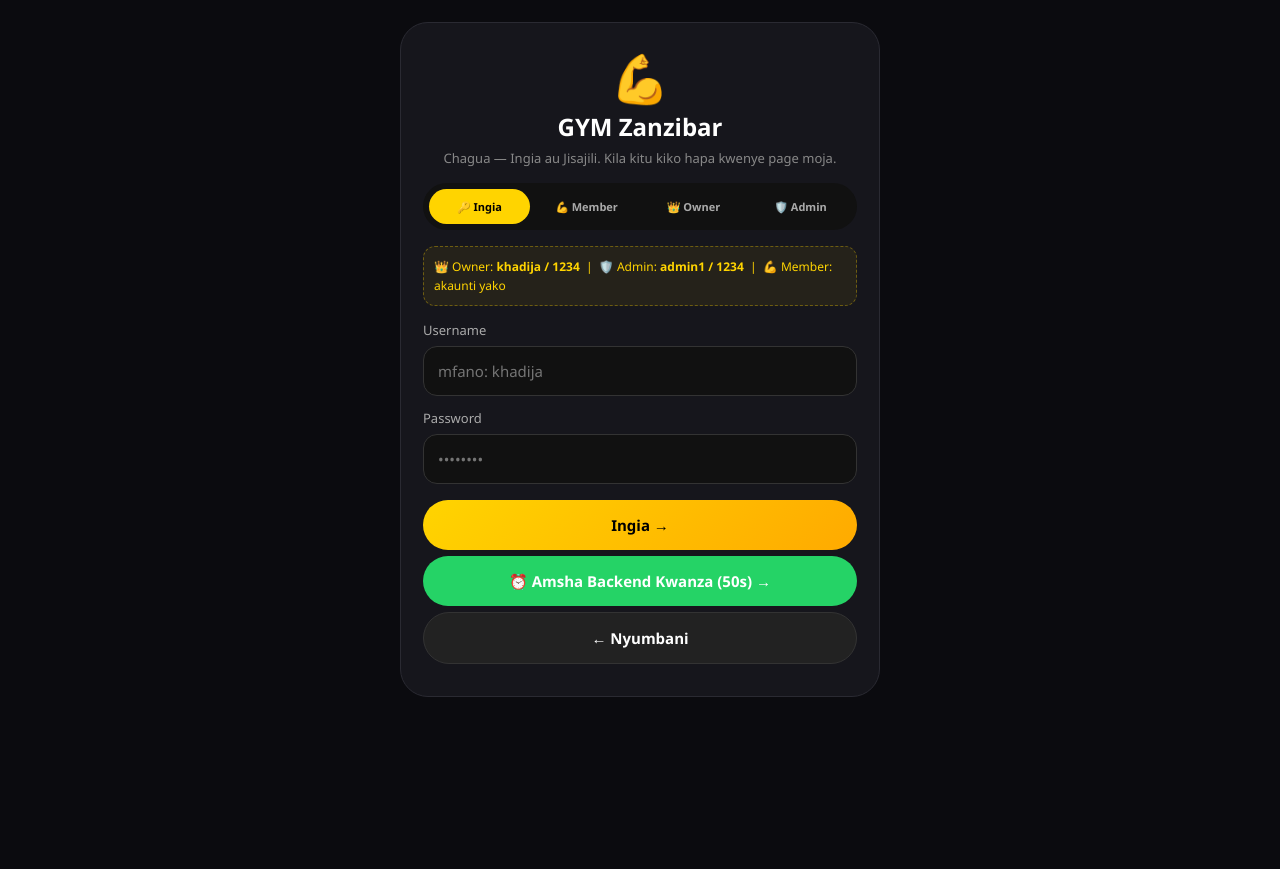
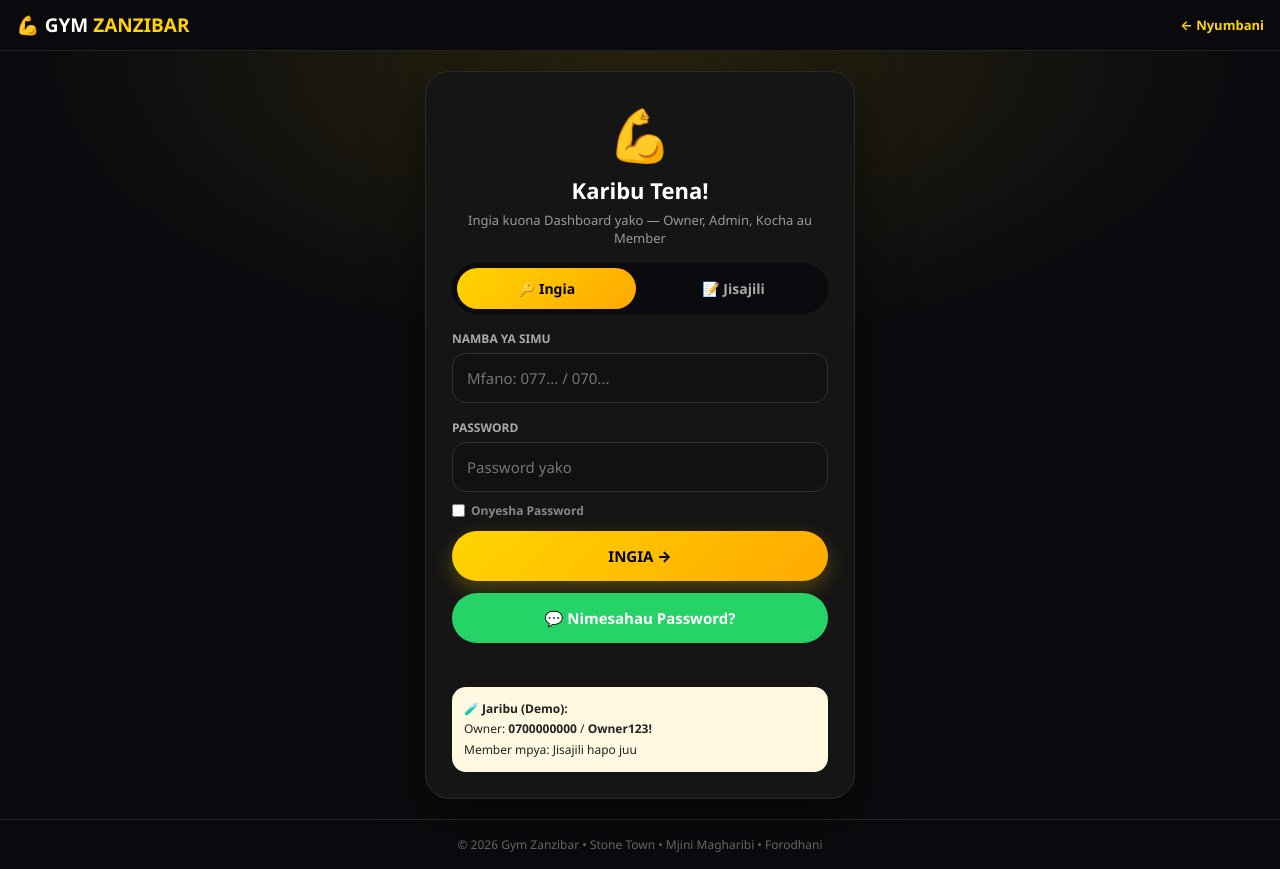
Before and after one commit to khadija05/gym_groups, a Spring Boot app: page /login.html in a window 1280 px wide. Before the commit the page ends 697 px from the top, so only its background shows below. Run offline with Spring Boot 4, Linux system fonts and the light colour scheme; the visitor is signed in with stand-in values (Sample User, id 1); some of the project's set-up classes (security, data sources, template engines, error pages and the like) are left out, and stand-ins take their place.

Commit message:
Refactor login.html for improved structure and style

```diff
--- a/src/main/resources/static/login.html
+++ b/src/main/resources/static/login.html
@@ -1,158 +1,120 @@
-<!DOCTYPE html><html lang="sw"><head><meta charset="UTF-8"><meta name="viewport" content="width=device-width,initial-scale=1,maximum-scale=1"><title>GYM Zanzibar - Ingia / Jisajili</title>
+<!DOCTYPE html>
+<html lang="sw">
+<head>
+<meta charset="UTF-8">
+<meta name="viewport" content="width=device-width,initial-scale=1,maximum-scale=1">
+<title>Ingia - 💪 GYM ZANZIBAR</title>
 <style>
-*{box-sizing:border-box;margin:0;padding:0;font-family:'Segoe UI',system-ui}
-body{background:#0B0B0F;color:#fff;min-height:100vh;display:flex;align-items:flex-start;justify-content:center;padding:12px}
-.box{width:100%;max-width:480px;background:#16161C;border:1px solid #2A2A32;padding:22px;border-radius:28px;margin-top:10px}
-h2{text-align:center;font-size:24px}.sub{text-align:center;color:#888;font-size:13px;margin:6px 0 14px;line-height:1.5}
-.tabs{display:grid;grid-template-columns:1fr 1fr 1fr 1fr;gap:6px;background:#111;padding:6px;border-radius:999px;margin-bottom:16px}
-.tab{padding:10px 4px;border:none;border-radius:999px;background:transparent;color:#aaa;font-weight:700;font-size:11px;cursor:pointer}
-.tab.active{background:#FFD400;color:#000}
-label{font-size:13px;color:#aaa}
-input,select{width:100%;padding:14px;border:1px solid #333;border-radius:14px;margin:6px 0 10px;background:#111;color:#fff;font-size:15px;outline:none}input:focus,select:focus{border-color:#FFD400}
-.btn{width:100%;padding:15px;border:none;border-radius:999px;font-weight:800;cursor:pointer;font-size:15px;margin-top:6px}.btn-yellow{background:linear-gradient(135deg,#FFD400,#FFAA00);color:#000}.btn-green{background:#25D366;color:#fff}.btn-dark{background:#222;color:#fff;border:1px solid #333}.btn:disabled{opacity:.6}
-.msg{padding:12px;border-radius:12px;font-size:13px;margin:10px 0;display:none;text-align:center;line-height:1.5;white-space:pre-line}.msg.err{display:block;background:#FF2D0022;color:#FF6B6B;border:1px solid #FF2D00}.msg.ok{display:block;background:#25D36622;color:#25D366;border:1px solid #25D366}
-.hint{background:#FFD40011;border:1px dashed #FFD40055;padding:10px;border-radius:12px;font-size:12px;color:#FFD400;line-height:1.6;margin-bottom:12px}
-.debug{margin-top:10px;font-size:11px;color:#666;text-align:center;word-break:break-all}
-.page{display:none}.page.active{display:block}
-.row{display:grid;grid-template-columns:1fr 1fr;gap:8px}
-</style></head><body>
-<div class="box">
-<div style="text-align:center;font-size:48px">💪</div>
-<h2>GYM Zanzibar</h2><p class="sub">Chagua — Ingia au Jisajili. Kila kitu kiko hapa kwenye page moja.</p>
-
-<div class="tabs">
-<button class="tab active" id="tab-login" onclick="showPage('login')">🔑 Ingia</button>
-<button class="tab" id="tab-member" onclick="showPage('member')">💪 Member</button>
-<button class="tab" id="tab-owner" onclick="showPage('owner')">👑 Owner</button>
-<button class="tab" id="tab-admin" onclick="showPage('admin')">🛡️ Admin</button>
-</div>
-
-<!-- INGIA -->
-<div id="page-login" class="page active">
-<div class="hint">👑 Owner: <b>khadija / 1234</b> &nbsp;|&nbsp; 🛡️ Admin: <b>admin1 / 1234</b> &nbsp;|&nbsp; 💪 Member: akaunti yako</div>
-<label>Username</label><input id="login-u" placeholder="mfano: khadija" autocomplete="username">
-<label>Password</label><input id="login-p" type="password" placeholder="••••••••" autocomplete="current-password">
-<div id="msg-login" class="msg"></div>
-<button class="btn btn-yellow" id="btn-login" onclick="doLogin()">Ingia →</button>
-<button class="btn btn-green" id="wakeBtn" onclick="wakeBackend()">⏰ Amsha Backend Kwanza (50s) →</button>
-</div>
-
-<!-- MEMBER -->
-<div id="page-member" class="page">
-<div class="hint">Jisajili kama Member. Utasubiri Owner akukubali ndipo uingie.</div>
-<label>Jina Kamili</label><input id="m-name" placeholder="mfano: Ali Juma">
-<label>Username</label><input id="m-u" placeholder="mfano: ali01">
-<label>Simu</label><input id="m-phone" placeholder="0777000000">
-<label>Gym Group</label><input id="m-gym" value="Zanzibar Gym">
-<label>Lengo</label><select id="m-goal"><option value="Kupunguza uzito">Kupunguza uzito</option><option value="Kujenga misuli">Kujenga misuli</option><option value="Afya / Fitness">Afya / Fitness</option></select>
-<label>Password</label><input id="m-p" type="password" placeholder="••••••••">
-<div id="msg-member" class="msg"></div>
-<button class="btn btn-yellow" id="btn-member" onclick="doRegMember()">Jisajili Member →</button>
-</div>
-
-<!-- OWNER -->
-<div id="page-owner" class="page">
-<div class="hint">Sajili Owner mara moja tu. Owner ndiye anayemiliki Gym. Baada ya kusajili, kumbuka Owner ID yako — Admin ataitumia.</div>
-<label>Jina Kamili</label><input id="o-name" placeholder="mfano: Khadija">
-<label>Username</label><input id="o-u" placeholder="mfano: khadija">
-<label>Simu</label><input id="o-phone" placeholder="0777000000">
-<label>Jina la Gym</label><input id="o-gym" value="Zanzibar Gym">
-<label>Password</label><input id="o-p" type="password" placeholder="••••••••">
-<div id="msg-owner" class="msg"></div>
-<button class="btn btn-yellow" id="btn-owner" onclick="doRegOwner()">Sajili Owner 👑 →</button>
-</div>
-
-<!-- ADMIN -->
-<div id="page-admin" class="page">
-<div class="hint">Admin anasajiliwa na Owner. Lazima ujue <b>Owner ID</b>. Kama Owner ni <b>khadija</b>, Owner ID yake ni <b>1</b>. Ukikosea, utasema "Owner hayupo".</div>
-<label>Owner ID (lazima)</label><input id="a-ownerId" placeholder="mfano: 1" inputmode="numeric">
-<label>Jina Kamili</label><input id="a-name" placeholder="mfano: Admin One">
-<label>Username</label><input id="a-u" placeholder="mfano: admin1">
-<label>Simu</label><input id="a-phone" placeholder="0777000000">
-<label>Password</label><input id="a-p" type="password" placeholder="••••••••">
-<div id="msg-admin" class="msg"></div>
-<button class="btn btn-yellow" id="btn-admin" onclick="doRegAdmin()">Sajili Admin 🛡️ →</button>
-</div>
-
-<button class="btn btn-dark" onclick="location.href='index.html'">← Nyumbani</button>
-<div id="debug" class="debug"></div>
-</div>
+*{box-sizing:border-box;margin:0;padding:0;font-family:'Segoe UI',system-ui,-apple-system}
+body{background:#0B0B0F;color:#fff;min-height:100vh;display:flex;flex-direction:column;overflow-x:hidden}
+a{color:#FFD400;text-decoration:none}
+.top{position:sticky;top:0;z-index:50;background:rgba(11,11,15,.95);backdrop-filter:blur(12px);border-bottom:1px solid #222;padding:12px 16px;display:flex;justify-content:space-between;align-items:center;gap:10px}
+.logo{font-size:19px;font-weight:900;white-space:nowrap}.logo span{color:#FFD400}
+.top a{font-size:13px;font-weight:700}
+.center{flex:1;display:flex;justify-content:center;align-items:center;padding:20px 14px;background:radial-gradient(600px 300px at 50% 0%,rgba(255,212,0,.12),transparent)}
+.box{background:#151515;border:1px solid #2A2A2A;width:100%;max-width:430px;padding:26px;border-radius:24px;box-shadow:0 20px 50px rgba(0,0,0,.5)}
+.box-logo{text-align:center;font-size:52px;margin-bottom:6px}
+.box h2{text-align:center;font-size:22px}
+.box p.sub{text-align:center;color:#999;font-size:13px;margin:6px 0 16px}
+.tabs{display:flex;gap:8px;background:#0B0B0F;padding:5px;border-radius:999px;margin-bottom:16px}
+.tabs button{flex:1;padding:11px;border:0;border-radius:999px;font-weight:800;cursor:pointer;font-size:14px;background:transparent;color:#aaa;transition:.2s}
+.tabs button.active{background:linear-gradient(135deg,#FFD400,#FFAA00);color:#000}
+label{font-size:12px;color:#aaa;font-weight:700;display:block;margin-top:10px}
+input,select{width:100%;padding:14px;border:1px solid #333;border-radius:14px;margin:6px 0;font-size:15px;background:#111;color:#fff;outline:none}
+input:focus{border-color:#FFD400}
+.show-pass{display:flex;align-items:center;gap:6px;font-size:12px;color:#888;margin:4px 0}
+.show-pass input{width:auto;margin:0}
+.btn{width:100%;padding:15px;border:none;border-radius:999px;font-weight:800;cursor:pointer;font-size:15px;display:flex;align-items:center;justify-content:center;gap:6px;margin-top:12px}
+.btn:active{transform:scale(.97)}
+.btn-yellow{background:linear-gradient(135deg,#FFD400,#FFAA00);color:#000;box-shadow:0 8px 20px rgba(255,212,0,.25)}
+.btn-green{background:#25D366;color:#fff}
+#msg{text-align:center;font-size:13px;margin-top:12px;min-height:18px;color:#ff6b6b}
+#msg.ok{color:#22c55e}
+.demo{background:#FFF8E1;color:#222;padding:12px;border-radius:14px;font-size:12px;line-height:1.7;margin-top:14px}
+.footer{text-align:center;padding:16px;color:#666;font-size:12px;border-top:1px solid #222}
+@media(max-width:600px){
+  .top{padding:10px 12px}.logo{font-size:17px}
+  .center{padding:14px 12px;align-items:flex-start;padding-top:22px}
+  .box{padding:20px 16px;border-radius:20px}.box-logo{font-size:44px}.box h2{font-size:20px}
+  .tabs button{padding:10px;font-size:13px}input{padding:13px;font-size:16px}.btn{padding:14px;font-size:14px}
+}
+@media(max-width:360px){.logo{font-size:15px}.box{padding:18px 12px}.box h2{font-size:18px}}
+</style>
+</head>
+<body>
+<div class="top"><div class="logo">💪 GYM <span>ZANZIBAR</span></div><a href="/index.html">← Nyumbani</a></div>
+<div class="center"><div class="box">
+  <div class="box-logo">💪</div>
+  <h2>Karibu Tena!</h2>
+  <p class="sub">Ingia kuona Dashboard yako — Owner, Admin, Kocha au Member</p>
+  <div class="tabs">
+    <button id="tLogin" class="active" onclick="showTab('login')">🔑 Ingia</button>
+    <button id="tReg" onclick="showTab('reg')">📝 Jisajili</button>
+  </div>
+  <div id="loginForm">
+    <label>NAMBA YA SIMU</label>
+    <input id="phone" placeholder="Mfano: 077... / 070..." inputmode="tel">
+    <label>PASSWORD</label>
+    <input id="pass" type="password" placeholder="Password yako">
+    <label class="show-pass"><input type="checkbox" onclick="document.getElementById('pass').type=this.checked?'text':'password'"> Onyesha Password</label>
+    <button class="btn btn-yellow" onclick="login()">INGIA →</button>
+    <button class="btn btn-green" onclick="location.href='https://wa.me/255887387001?text=Habari!%20Nimesahau%20password%20yangu'">💬 Nimesahau Password?</button>
+  </div>
+  <div id="regForm" style="display:none">
+    <label>JINA KAMILI</label>
+    <input id="rName" placeholder="Jina lako kamili">
+    <label>NAMBA YA SIMU</label>
+    <input id="rPhone" placeholder="077..." inputmode="tel">
+    <label>PASSWORD</label>
+    <input id="rPass" type="password" placeholder="Tengeneza password">
+    <label class="show-pass"><input type="checkbox" onclick="document.getElementById('rPass').type=this.checked?'text':'password'"> Onyesha Password</label>
+    <button class="btn btn-yellow" onclick="register()">JISAJILI →</button>
+  </div>
+  <p id="msg"></p>
+  <div class="demo"><b>🧪 Jaribu (Demo):</b><br>Owner: <b>0700000000</b> / <b>Owner123!</b><br>Member mpya: Jisajili hapo juu</div>
+</div></div>
+<div class="footer">© 2026 Gym Zanzibar • Stone Town • Mjini Magharibi • Forodhani</div>
 <script>
-const API_URL='https://gym-groups.onrender.com';
-function showPage(name){
-  document.querySelectorAll('.page').forEach(e=>e.classList.remove('active'));
-  document.querySelectorAll('.tab').forEach(e=>e.classList.remove('active'));
-  document.getElementById('page-'+name).classList.add('active');
-  document.getElementById('tab-'+name).classList.add('active');
-  document.getElementById('debug').textContent='';
+const API_URL='';
+function showTab(t){
+  document.getElementById('loginForm').style.display = t==='login'?'block':'none';
+  document.getElementById('regForm').style.display = t==='reg'?'block':'none';
+  document.getElementById('tLogin').classList.toggle('active', t==='login');
+  document.getElementById('tReg').classList.toggle('active', t==='reg');
+  document.getElementById('msg').innerText='';
 }
-function showMsg(id,t,ok=false){let e=document.getElementById(id);e.textContent=t;e.className='msg '+(ok?'ok':'err');}
-async function wakeBackend(){
-  let b=document.getElementById('wakeBtn'); b.disabled=true; b.textContent='⏳ Inaamsha... subiri 50s';
-  showMsg('msg-login','⏳ Backend imelala (Render Free). Inaamka... Subiri 50s.',true);
-  try{ let r=await fetch(API_URL+'/api/health',{cache:'no-store'}); let t=await r.text(); document.getElementById('debug').textContent='Health: '+t.substring(0,200); if(r.ok) showMsg('msg-login','✅ Backend Imeamka! Sasa Ingia.',true); else showMsg('msg-login','⚠️ '+t.substring(0,150)); }catch(e){ showMsg('msg-login','❌ Bado inaamka. Subiri 30s bonyeza tena.'); }
-  b.disabled=false; b.textContent='⏰ Amsha Backend Kwanza (50s) →';
+async function login(){
+  const phone=document.getElementById('phone').value.trim();
+  const password=document.getElementById('pass').value;
+  const msg=document.getElementById('msg');
+  if(!phone || !password){ msg.innerText='Jaza simu na password'; return; }
+  msg.innerText='Inaingia... ⏳'; msg.className='ok';
+  try{
+    const r=await fetch(API_URL+'/api/auth/login',{method:'POST',headers:{'Content-Type':'application/json'},body:JSON.stringify({phone,password})});
+    const d=await r.json();
+    if(!r.ok){ msg.innerText=d.error||'Imeshindikana kuingia'; msg.style.color='#ff6b6b'; return; }
+    localStorage.setItem('token',d.token);
+    localStorage.setItem('user',JSON.stringify(d.user));
+    location.href='/dashboard.html';
+  }catch(e){ msg.innerText='Server haipatikani. Jaribu tena.'; msg.style.color='#ff6b6b'; }
 }
-async function doLogin(){
-  let u=document.getElementById('login-u').value.trim(), p=document.getElementById('login-p').value;
-  if(!u||!p){showMsg('msg-login','Jaza username na password');return;}
-  let btn=document.getElementById('btn-login'); btn.disabled=true; btn.textContent='⏳ Inaingia...';
+async function register(){
+  const fullName=document.getElementById('rName').value.trim();
+  const phone=document.getElementById('rPhone').value.trim();
+  const password=document.getElementById('rPass').value;
+  const msg=document.getElementById('msg');
+  if(!fullName || !phone || !password){ msg.innerText='Jaza taarifa zote'; return; }
+  msg.innerText='Inajisajili... ⏳'; msg.className='ok';
   try{
-    let r=await fetch(API_URL+'/api/auth/login',{method:'POST',headers:{'Content-Type':'application/json'},body:JSON.stringify({username:u,password:p})});
-    let txt=await r.text(); document.getElementById('debug').textContent='Status: '+r.status+' | '+txt.substring(0,300);
-    if(txt.trim().startsWith('<')){showMsg('msg-login','❌ Backend imelala.\n1. Bonyeza Amsha Backend\n2. Subiri 50s\n3. Ingia tena'); btn.disabled=false; btn.textContent='Ingia →'; return;}
-    let d={}; try{d=JSON.parse(txt);}catch(e){showMsg('msg-login','❌ '+txt.substring(0,200)); btn.disabled=false; btn.textContent='Ingia →'; return;}
-    if(d.success){
-      let role=(d.role||'MEMBER').toUpperCase();
-      let userData={...d,role:role,username:u,userId:d.userId||d.id,ownerId:d.ownerId||d.id};
-      localStorage.setItem('gym_user',JSON.stringify(userData));
-      localStorage.setItem('gym_token','logged-in-'+Date.now());
-      showMsg('msg-login','✅ Karibu '+(d.name||d.username)+'! Inaelekea...',true);
-      setTimeout(()=>{ if(role==='OWNER') location.href='owner-dashboard.html'; else if(role==='ADMIN') location.href='admin-dashboard.html'; else location.href='dashboard.html'; },800); return;
-    }
-    showMsg('msg-login','❌ '+(d.message||'Imeshindikana'));
-  }catch(e){showMsg('msg-login','❌ Backend haijapatikana. Bonyeza Amsha Backend kwanza.');}
-  btn.disabled=false; btn.textContent='Ingia →';
+    const r=await fetch(API_URL+'/api/auth/register',{method:'POST',headers:{'Content-Type':'application/json'},body:JSON.stringify({fullName,phone,password})});
+    const d=await r.json();
+    if(!r.ok){ msg.innerText=d.error; msg.style.color='#ff6b6b'; return; }
+    msg.innerText='✅ Umejisajili! Ingia sasa'; msg.style.color='#22c55e';
+    showTab('login'); document.getElementById('phone').value=phone;
+  }catch(e){ msg.innerText='Server haipatikani. Jaribu tena.'; }
 }
-async function doRegMember(){
-  let name=document.getElementById('m-name').value.trim(),u=document.getElementById('m-u').value.trim(),phone=document.getElementById('m-phone').value.trim(),gymGroup=document.getElementById('m-gym').value.trim(),goal=document.getElementById('m-goal').value,p=document.getElementById('m-p').value;
-  if(!name||!u||!phone||!p){showMsg('msg-member','Jaza zote');return;}
-  let btn=document.getElementById('btn-member'); btn.disabled=true; btn.textContent='⏳ Inasajili...';
-  try{
-    let r=await fetch(API_URL+'/api/auth/register-member',{method:'POST',headers:{'Content-Type':'application/json'},body:JSON.stringify({name:name,username:u,phone:phone,password:p,gymGroup:gymGroup,goal:goal,plan:'JARIBIO'})});
-    let txt=await r.text(); document.getElementById('debug').textContent='Status: '+r.status+' | '+txt.substring(0,300);
-    let d={}; try{d=JSON.parse(txt);}catch(e){showMsg('msg-member','❌ '+txt.substring(0,200)); btn.disabled=false; btn.textContent='Jisajili Member →'; return;}
-    if(d.success){showMsg('msg-member','✅ '+(d.message||'Umesajiliwa! Subiri ukubaliwe'),true); setTimeout(()=>showPage('login'),1500); return;}
-    showMsg('msg-member','❌ '+(d.message||'Imeshindikana'));
-  }catch(e){showMsg('msg-member','❌ Backend imelala. Amsha kwanza kwenye Tab ya Ingia.');}
-  btn.disabled=false; btn.textContent='Jisajili Member →';
-}
-async function doRegOwner(){
-  let name=document.getElementById('o-name').value.trim(),u=document.getElementById('o-u').value.trim(),phone=document.getElementById('o-phone').value.trim(),gymGroup=document.getElementById('o-gym').value.trim(),p=document.getElementById('o-p').value;
-  if(!name||!u||!phone||!p){showMsg('msg-owner','Jaza zote');return;}
-  let btn=document.getElementById('btn-owner'); btn.disabled=true; btn.textContent='⏳ Inasajili...';
-  try{
-    let r=await fetch(API_URL+'/api/auth/register-owner',{method:'POST',headers:{'Content-Type':'application/json'},body:JSON.stringify({name:name,username:u,phone:phone,password:p,gymGroup:gymGroup})});
-    let txt=await r.text(); document.getElementById('debug').textContent='Status: '+r.status+' | '+txt.substring(0,300);
-    let d={}; try{d=JSON.parse(txt);}catch(e){showMsg('msg-owner','❌ '+txt.substring(0,200)); btn.disabled=false; btn.textContent='Sajili Owner 👑 →'; return;}
-    if(d.success){showMsg('msg-owner','✅ '+(d.message||'Owner amesajiliwa!')+'\nOwner ID yako ni: '+(d.userId||d.id||'1')+'\nSasa nenda Tab ya Ingia uingie.',true); setTimeout(()=>showPage('login'),2000); return;}
-    showMsg('msg-owner','❌ '+(d.message||'Imeshindikana'));
-  }catch(e){showMsg('msg-owner','❌ Backend imelala. Amsha kwanza kwenye Tab ya Ingia.');}
-  btn.disabled=false; btn.textContent='Sajili Owner 👑 →';
-}
-async function doRegAdmin(){
-  let ownerId=document.getElementById('a-ownerId').value.trim(),name=document.getElementById('a-name').value.trim(),u=document.getElementById('a-u').value.trim(),phone=document.getElementById('a-phone').value.trim(),p=document.getElementById('a-p').value;
-  if(!ownerId||!name||!u||!phone||!p){showMsg('msg-admin','Jaza zote, usisahau Owner ID');return;}
-  let btn=document.getElementById('btn-admin'); btn.disabled=true; btn.textContent='⏳ Inasajili...';
-  try{
-    let r=await fetch(API_URL+'/api/auth/register-admin',{method:'POST',headers:{'Content-Type':'application/json'},body:JSON.stringify({name:name,username:u,phone:phone,password:p,ownerId:parseInt(ownerId)})});
-    let txt=await r.text(); document.getElementById('debug').textContent='Status: '+r.status+' | '+txt.substring(0,300);
-    let d={}; try{d=JSON.parse(txt);}catch(e){showMsg('msg-admin','❌ '+txt.substring(0,200)); btn.disabled=false; btn.textContent='Sajili Admin 🛡️ →'; return;}
-    if(d.success){showMsg('msg-admin','✅ '+(d.message||'Admin amesajiliwa!')+'\nSasa nenda Tab ya Ingia uingie.',true); setTimeout(()=>showPage('login'),1500); return;}
-    showMsg('msg-admin','❌ '+(d.message||'Imeshindikana'));
-  }catch(e){showMsg('msg-admin','❌ Backend imelala. Amsha kwanza kwenye Tab ya Ingia.');}
-  btn.disabled=false; btn.textContent='Sajili Admin 🛡️ →';
-}
-document.getElementById('login-p').addEventListener('keypress',e=>{if(e.key==='Enter')doLogin();});
-fetch(API_URL+'/api/health').catch(()=>{});
-</script></body></html>
+document.getElementById('pass').addEventListener('keydown',e=>{ if(e.key==='Enter') login(); });
+document.getElementById('rPass').addEventListener('keydown',e=>{ if(e.key==='Enter') register(); });
+</script>
+</body>
+</html>
```
